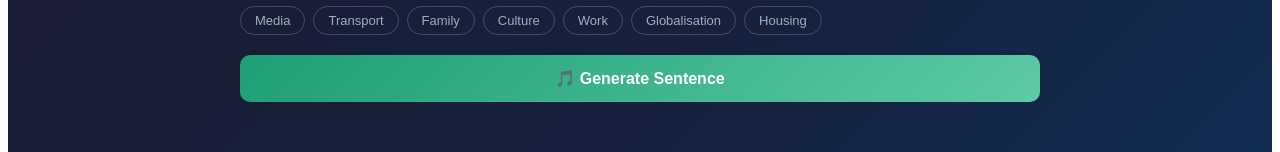
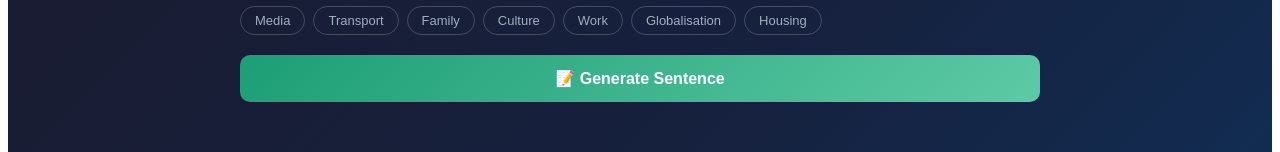
Before and after one commit to IELTS-Arena/IELTS-Arena, a React (Vite) app: page / in a window 1280 px wide. Both pictures are taken after a click on the button "Start Practicing Free →". Shown: the part 245-397 px from the top of the page. Built offline with nearby package versions, Linux system fonts and the light colour scheme.

Commit message:
Update ParaphrasingApp.jsx

```diff
--- a/src/components/ParaphrasingApp.jsx
+++ b/src/components/ParaphrasingApp.jsx
@@ -126,7 +126,7 @@ Respond in this exact JSON format:
           fontSize: '16px', fontWeight: 'bold', cursor: loading ? 'wait' : 'pointer',
           marginBottom: '20px', opacity: dailyCount >= DAILY_LIMIT ? 0.5 : 1
         }}>
-          {loading ? 'Generating...' : '🎵 Generate Sentence'}
+        {loading ? 'Generating...' : '📝 Generate Sentence'}
         </button>
 
         {sentence && (
```
